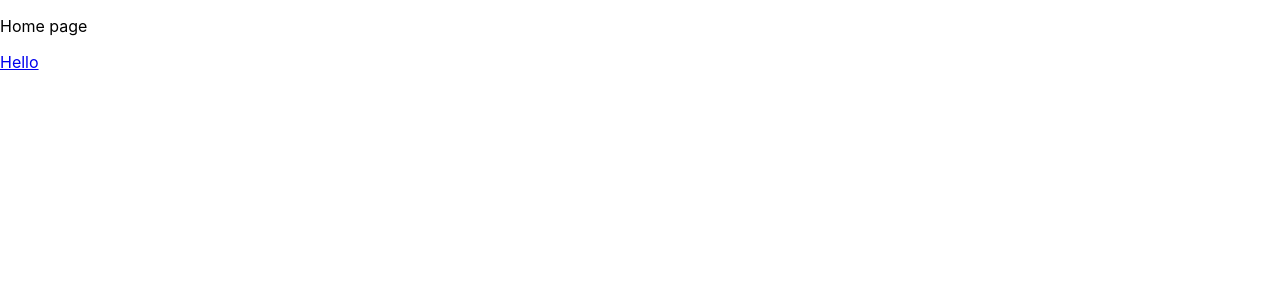
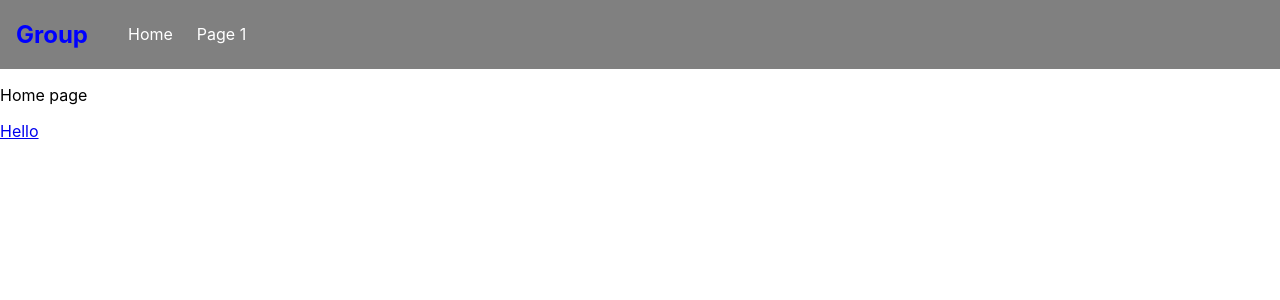
Before and after one commit to jrveloya/GroupMate, a React (Create React App) app in the folder frontend/: page / in a window 1280 px wide. Shown: the top 300 px of the page. Built offline with nearby package versions, Linux system fonts and the light colour scheme.

Commit message:
added basic nav bar

```diff
--- a/frontend/src/App.js
+++ b/frontend/src/App.js
@@ -1,11 +1,19 @@
-import './App.css';
-import Home from "./components/Home"
-import Page1 from './components/Page1';
-import { BrowserRouter as Router, Routes, Route, Navigate, useNavigate } from "react-router";
+import "./App.css";
+import Home from "./components/Home";
+import Page1 from "./components/Page1";
+import Navbar from "./components/Navbar";
+import {
+  BrowserRouter as Router,
+  Routes,
+  Route,
+  Navigate,
+  useNavigate,
+} from "react-router";
 
 function App() {
   return (
     <Router>
+      <Navbar />
       <Routes>
         <Route path="/" element={<Home />} />
         <Route path="/page" element={<Page1 />} />
--- /dev/null
+++ b/frontend/src/components/Navbar.css
@@ -0,0 +1,28 @@
+.nav-bar {
+  display: flex;
+  align-items: center;
+  background-color: gray;
+  padding-left: 1rem;
+  padding-right: 1rem;
+}
+
+.title {
+  color: blue;
+  font-size: 1.5rem;
+  font-weight: bold;
+}
+.nav-links {
+  list-style: none;
+  display: flex;
+  gap: 1.5rem;
+}
+
+.nav-links a {
+  color: #fff;
+  text-decoration: none;
+  transition: color 0.2s;
+}
+
+.nav-links a:hover {
+  color: cyan;
+}
--- /dev/null
+++ b/frontend/src/components/Navbar.jsx
@@ -0,0 +1,21 @@
+import React from "react";
+import { Link } from "react-router";
+import "./Navbar.css";
+
+const Navbar = () => {
+  return (
+    <nav className="nav-bar">
+      <h1 className="title">Group</h1>
+      <ul className="nav-links">
+        <li>
+          <Link to="/">Home</Link>
+        </li>
+        <li>
+          <Link to="/page">Page 1</Link>
+        </li>
+      </ul>
+    </nav>
+  );
+};
+
+export default Navbar;
```
Also changed, not shown: 1 other file (tests, documents, lock files or other folders).
